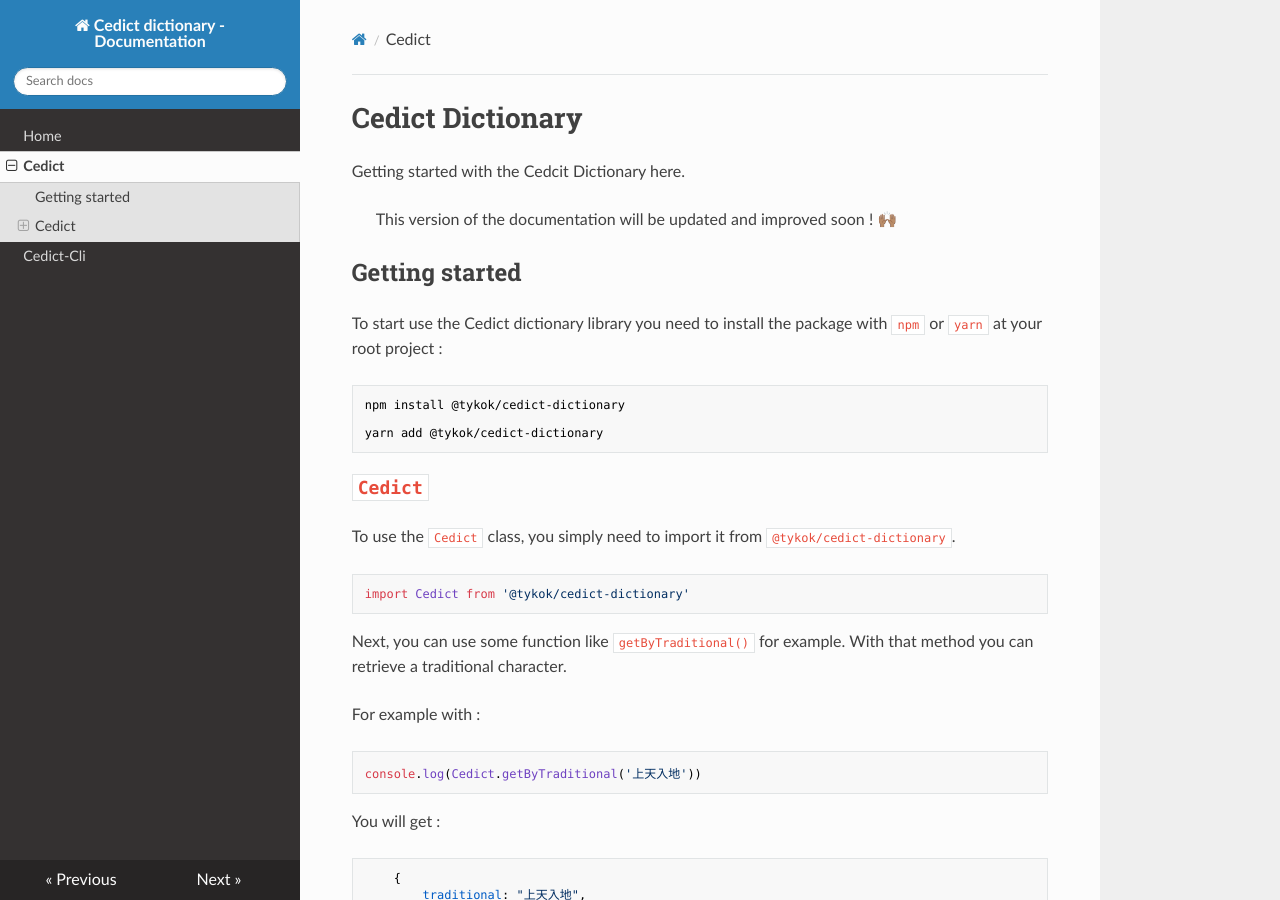
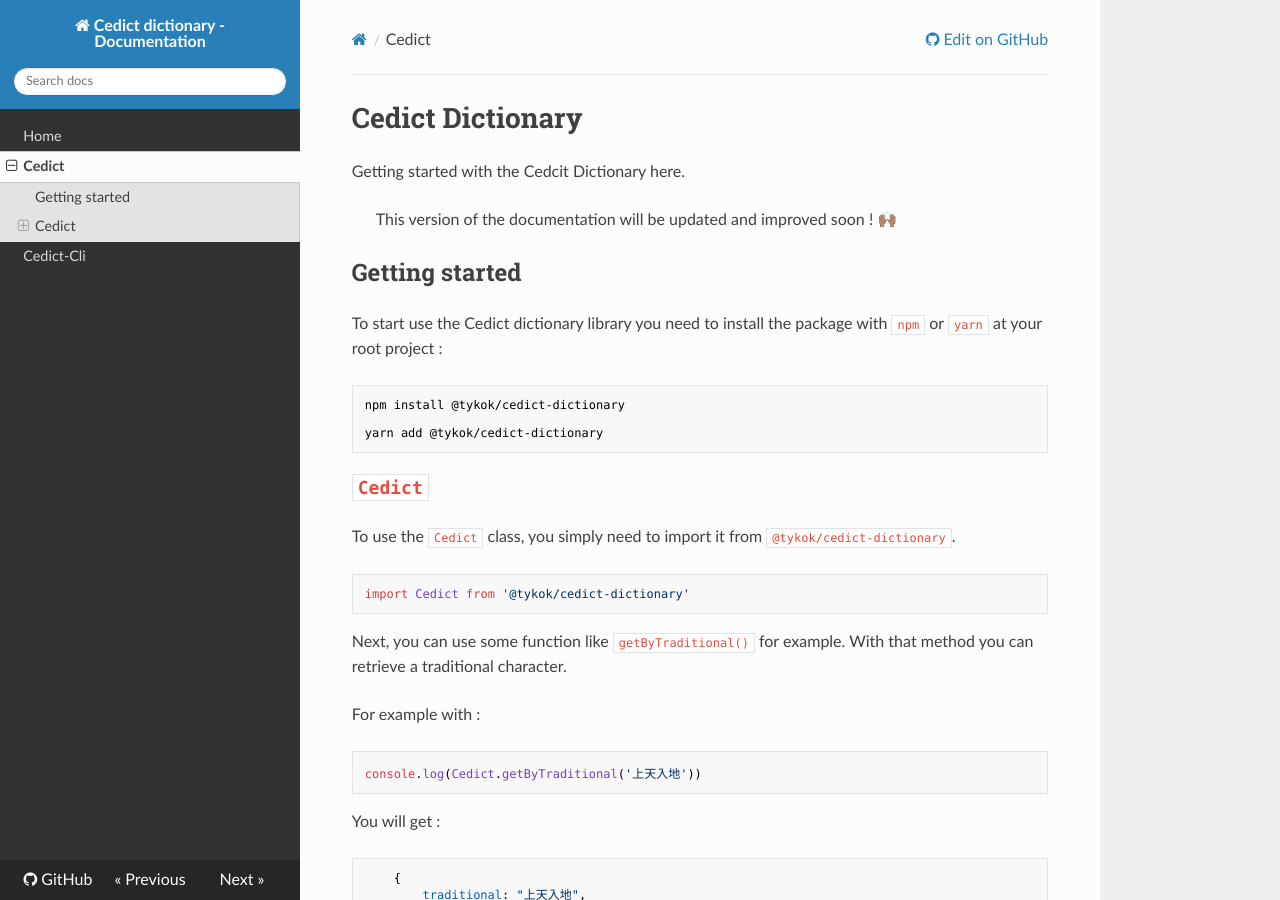
Before and after one commit to Tykok/cedict-chinese-transformation, an MkDocs documentation site: the page built from docs/cedict.md, in a window 1280 px wide and 900 px high. Built offline with MkDocs 1.6.1, drawn with Linux system fonts in a browser that asks for light colours; nearby versions of some CDN libraries.

Commit message:
[Doc] Update documentation files

````diff
--- a/docs/cedict.md
+++ b/docs/cedict.md
@@ -19,7 +19,7 @@
 To use the `Cedict` class, you simply need to import it from `@tykok/cedict-dictionary`.
 
 
-```ts
+```typescript
 import Cedict from '@tykok/cedict-dictionary'
 ```
 
@@ -34,7 +34,7 @@
 
 You will get :
 
-```js
+```javascript
     {
         traditional: "上天入地",
         simplified: "上天入地",
--- a/mkdocs.yml
+++ b/mkdocs.yml
@@ -1,7 +1,14 @@
 site_name: Cedict dictionary - Documentation
+repo_url: https://github.com/Tykok/cedict-chinese-transformation
 theme:
     name: readthedocs
     locale: en
+    highlightjs: true
+    hljs_style: github
+    hljs_languages:
+        - javascript
+        - typescript
+        - bash
 nav:
     - Home: index.md
     - Cedict: cedict.md
````
Also changed, not shown: package.json (+9 -5 lines), 1 other file.
